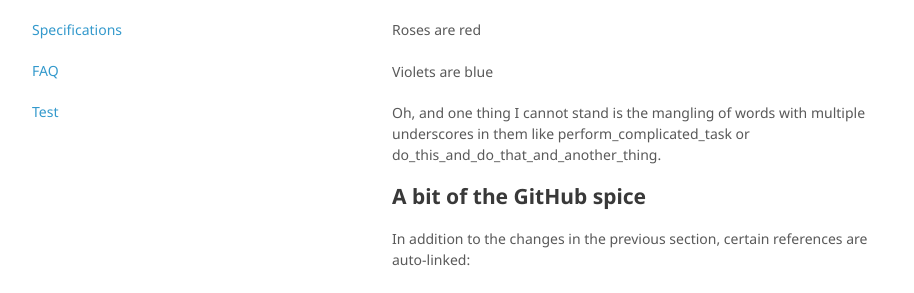
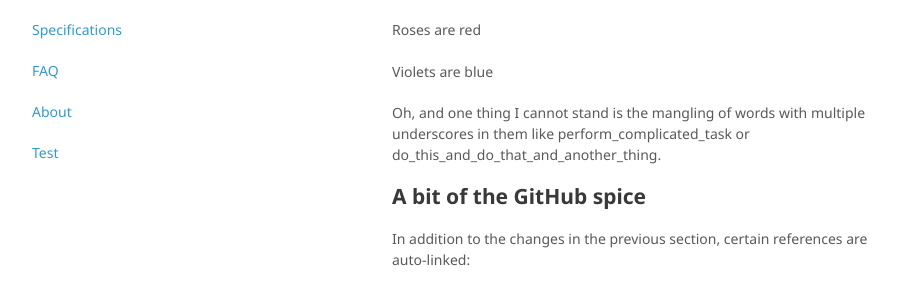
Before and after one commit to sbgn/sbgn, a Jekyll site: the page built from index.html, in a window 1280 px wide. Shown: the part 317-610 px from the top of the page, without its empty margins (178-1092 px from the left). Built offline with Jekyll 4.4.1, drawn with Linux system fonts in a browser that asks for light colours.

Commit message:
Update menu.yml

```diff
--- a/_data/menu.yml
+++ b/_data/menu.yml
@@ -3,4 +3,5 @@ items:
   "Software Support": "/docs/software_support"
   "Specifications": "/docs/specifications"
   "FAQ": "/docs/faqs"
+  "About": "docs/about"
   "Test": "/docs/test"
```
